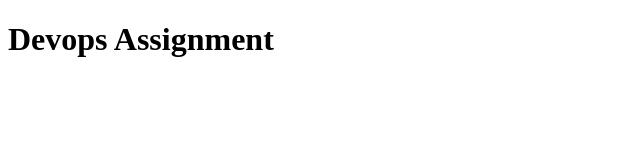
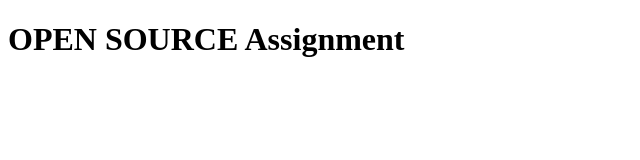
Before and after one commit to anmol757/Assignment, a plain HTML site: page index.html in a window 1280 px wide. Shown: the whole page, without its empty margins (0-640 px from the left). Drawn offline with Linux system fonts and the light colour scheme.

Commit message:
Update index.html

```diff
--- a/index.html
+++ b/index.html
@@ -7,6 +7,6 @@
     <title>Document</title>
 </head>
 <body>
-    <h1>Devops Assignment</h1>
+    <h1>OPEN SOURCE Assignment</h1>
 </body>
 </html>
```
